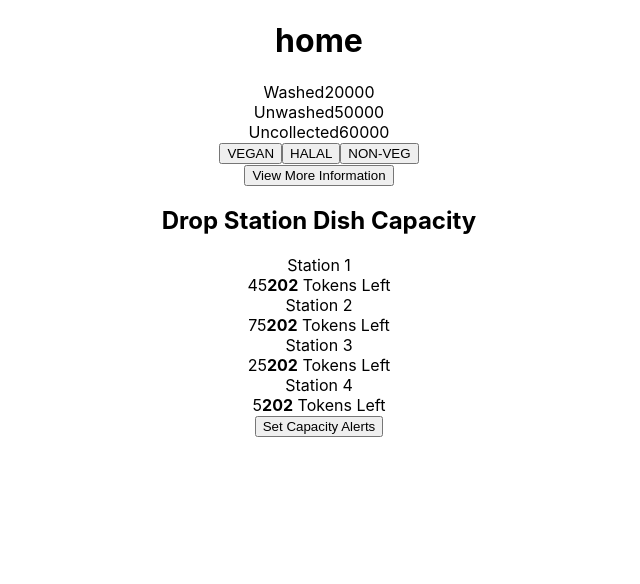
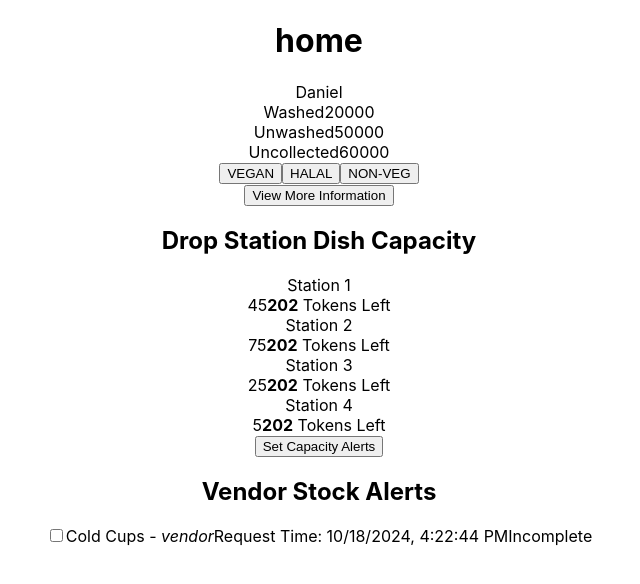
Before and after one commit to sookiemonster/Fitch-Codeathon, a React (Create React App) app in the folder web-client/: page / in a window 1280 px wide. Shown: the top 584 px of the page, without its empty margins (321-961 px from the left). Built offline with nearby package versions, Linux system fonts and the light colour scheme.

Commit message:
Add alert check-offs to Stock Alerter

```diff
--- a/web-client/src/App.tsx
+++ b/web-client/src/App.tsx
@@ -14,6 +14,7 @@ import StationCapacities from "./StationCapacities";
 // Use optionals for not-logged in & waiting for load
 
 import { debugIntitialState } from "./StateHandler";
+import StockAlerter from "./StockAlerter";
 const DEBUG = true;
 
 function App() {
@@ -28,6 +29,7 @@ function App() {
       <Header title={pageTitle} user={state.user} />
       <StockDetailer state={state} dispatch={dispatch} />
       <StationCapacities state={state} dispatch={dispatch} />
+      <StockAlerter state={state} dispatch={dispatch} />
     </div>
   );
 }
--- a/web-client/src/DBHandler/interfaces.tsx
+++ b/web-client/src/DBHandler/interfaces.tsx
@@ -4,7 +4,7 @@ enum Status {
     NEEDS_PROCESSING
 }
 
-interface Location {
+interface Place {
     id:number,
     real_name:string
 }
@@ -40,4 +40,4 @@ interface User {
     name:string
 }
 
-export type {User, Location};
+export type {User, Place};
--- a/web-client/src/StateHandler/reducer.tsx
+++ b/web-client/src/StateHandler/reducer.tsx
@@ -14,9 +14,17 @@ interface State {
     selected_diet:Diet
 }
 
+interface AlertChange {
+    alert_id:string,
+    newCompletionStatus:Boolean,
+    completer?:User,
+    completed_time?:Date
+}
+
 type StateAction =
     { type: "logout" ; value:any}
     | { type: "selectDiet" ; value:Diet }
+    | { type: "updateAlert" ; value:AlertChange }
 
 const initialState:State = { selected_diet:Diet.ALL }
 const debugIntitialState:State = {
@@ -68,7 +76,22 @@ const debugIntitialState:State = {
             alert_threshold: 75.0,
             token_count: 202
         }
-    ]
+    ],
+    alerts: [
+        {
+            id: "awdj3247",
+            item_type: "Cold Cups",
+            location: {
+                id: 2389,
+                real_name:"vendor"
+            },
+            alert_time: new Date(Date.now())
+        }
+    ],
+    user: {
+        name: "Daniel",
+        user_id: "someweuiu24"
+    }
 }
 
 function stateReducer(state:State, action: StateAction):State {
@@ -80,13 +103,31 @@ function stateReducer(state:State, action: StateAction):State {
         case "selectDiet":
             // Toggle if we attempt to click the same diet
             if (state.selected_diet == action.value) {
-                const updatedState =  {...state, selected_diet: Diet.ALL }
-                return updatedState;
+                return {...state, selected_diet: Diet.ALL };
             }
 
             // Or select alternate diet
-            const updatedState = {...state, selected_diet: action.value};
-            return updatedState;
+            return {...state, selected_diet: action.value};
+        case "updateAlert":
+            if (!state.alerts) { return state; }
+            console.log(action.value);
+
+            const updatedAlerts:Alert[] = state.alerts.map(alert => {
+                // Not the correct alert
+                if (alert.id != action.value.alert_id) { return alert; }
+
+                // If we just completed it, mark the completion time to now & the current user
+                if (action.value.newCompletionStatus) {
+                    return {...alert,
+                        completer: action.value.completer,
+                        completed_time: new Date(Date.now())}
+                }
+
+                // Otherwise mark it incomplete
+                return {...alert, completer: undefined, completed_time: undefined }
+            })
+
+            return {...state, alerts: updatedAlerts};
         default:
             throw new Error("Unknown Action");
     }
--- a/web-client/src/StationCapacities/StationCapacities.tsx
+++ b/web-client/src/StationCapacities/StationCapacities.tsx
@@ -32,7 +32,9 @@ function AlertModal({state, dispatch, setVisibilityFlag}:ModalProps):JSX.Element
         <div id="customize-alert-modal">
             <h2>Configure Station Alert Thresholds</h2>
             <form>
-                Dispatch call to update DB.
+                {/* Dispatch call to update DB. */}
+
+                {/* <input type="number" /> */}
                 <button onClick={() => discardChanges() }>Discard</button>
                 <button onClick={() => saveChanges()}>Save</button>
             </form>
--- a/web-client/src/StockAlerter/StockAlerter.tsx
+++ b/web-client/src/StockAlerter/StockAlerter.tsx
@@ -1,13 +1,60 @@
-import React from "react";
+import React, { useState } from "react";
+import { State } from "../StateHandler";
+import { User, Place } from "../DBHandler/interfaces";
+interface Alert {
+    id:string,
+    item_type:string,
+    location:Place,
+    alert_time:Date,
 
-interface Alert {
-    item_type:string,
-    location:Location,
-    alert_time:Date
+    completer?:User
+    completed_time?:Date
 }
 
-function StockAlerter():JSX.Element {
-    return <></>
+interface StockAlerterProps {
+    state:State,
+    dispatch:any
+}
+
+function AlertView({state, dispatch, ...alert}:StockAlerterProps & Alert):JSX.Element {
+    let update = () => {
+        dispatch({
+            type: "updateAlert",
+            value: {
+                alert_id: alert.id,
+                newCompletionStatus: !alert.completed_time,
+                completer: state.user,
+                completed_time: new Date(Date.now())
+            }
+        })
+    }
+
+    return (
+        <div className="alert-container">
+            <input onClick={() => update() } type="checkbox" defaultChecked={(alert.completer) != null} />
+            <span className="title">{alert.item_type} - <i>{alert.location.real_name}</i></span>
+            <span className="request-details">
+                Request Time: { alert.alert_time.toLocaleString('en-US') }
+            </span>
+            { (alert.completed_time) ?
+                <span className="completion-details">
+                    Completed By : {alert.completer?.name} at { alert.completed_time?.toString() }
+                </span>
+                : 'Incomplete'
+            }
+        </div>
+    )
+}
+
+function StockAlerter({state, dispatch}: StockAlerterProps):JSX.Element {
+    return (
+        <div id="stock-alerts-container">
+            <h2>Vendor Stock Alerts</h2>
+             {(state?.alerts) ?
+             state.alerts.map(alert => <AlertView key={alert.id} state={state} dispatch={dispatch} {...alert}/>)
+             : "Loading..."}
+        </div>
+    )
 }
 
 export default StockAlerter;
```
